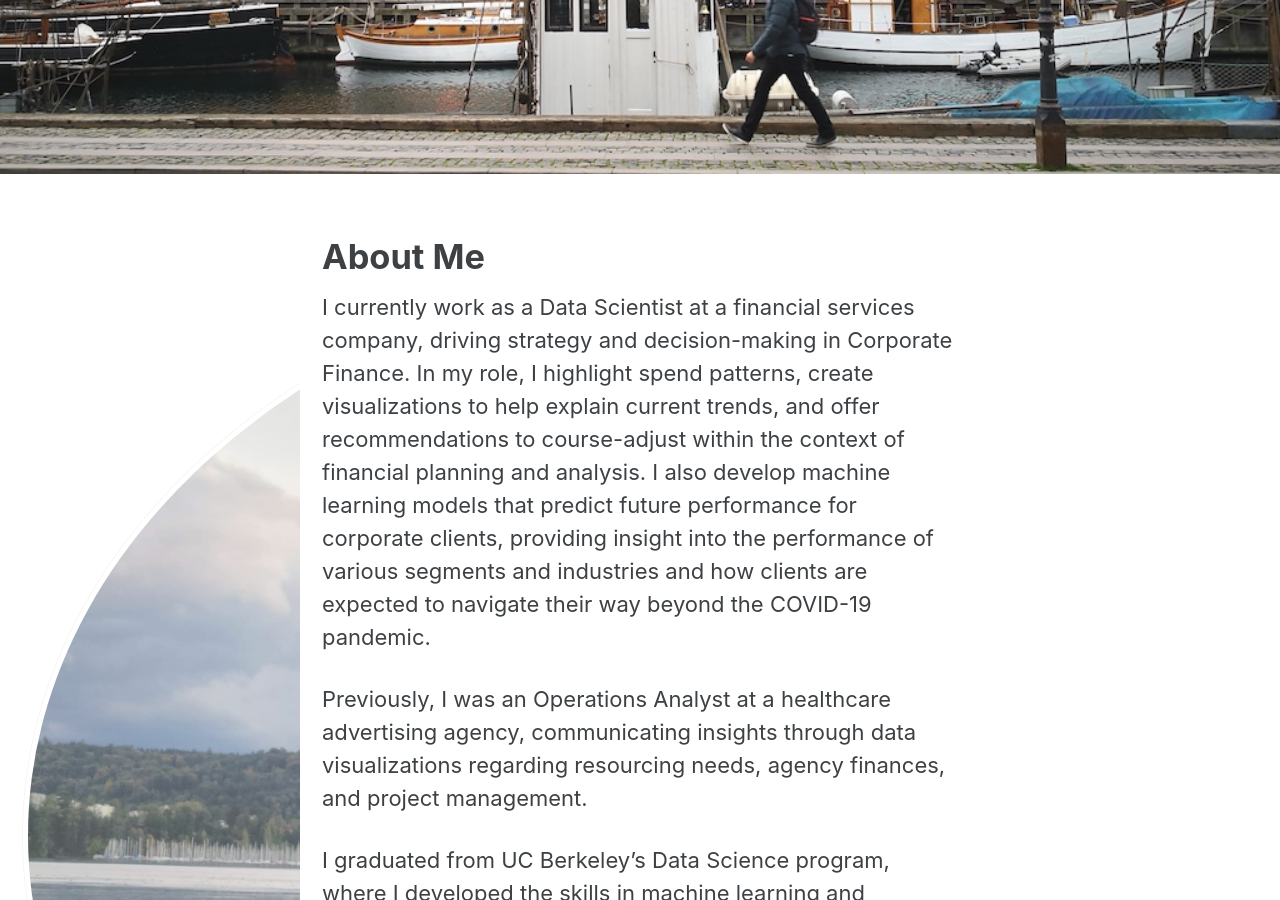
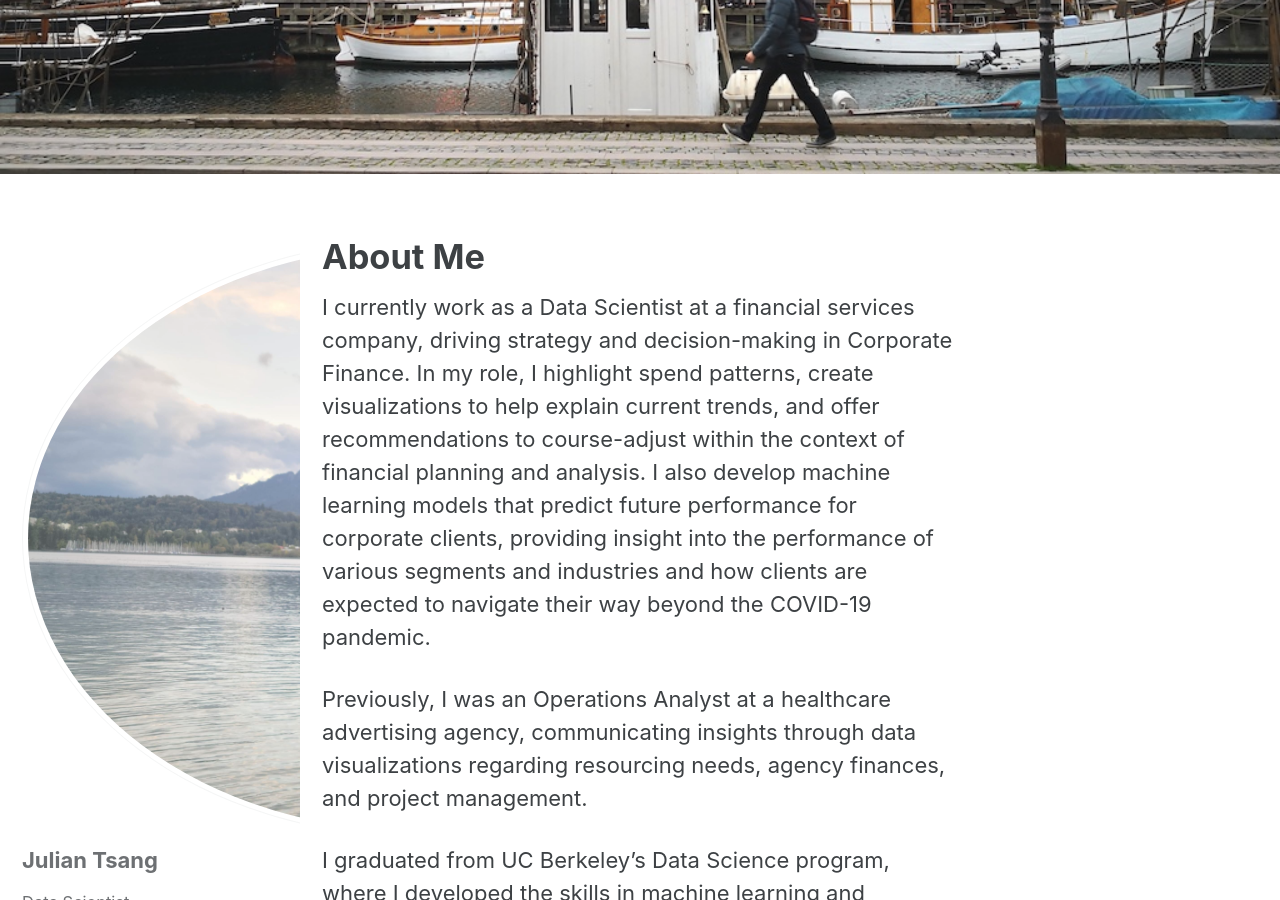
Before and after one commit to juliantsang1/juliantsang1.github.io, a Jekyll site: the page built from _pages/about.md, in a window 1280 px wide and 900 px high, scrolled down 544 px. Built offline with Jekyll 4.4.1, drawn with Linux system fonts in a browser that asks for light colours; cached includes are drawn as plain includes; some of the changed text lies outside the part shown.

Commit message:
playing with avatar settings

```diff
--- a/_sass/minimal-mistakes/_sidebar.scss
+++ b/_sass/minimal-mistakes/_sidebar.scss
@@ -117,8 +117,8 @@
 .author__avatar {
   display: table-cell;
   vertical-align: top;
-  width: 72px; //36px;
-  height: 72px; //36px;
+  width: 36px; //36px;
+  height: 36px; //36px;
 
   @include breakpoint($large) {
     display: block;
@@ -127,8 +127,8 @@
   }
 
   img {
-    max-width: 175px; //110px;
-    min-width: 72em;
+    max-width: 110px; //110px;
+    min-width: 36em;
     border-radius: 50%;
 
     @include breakpoint($large) {
```
